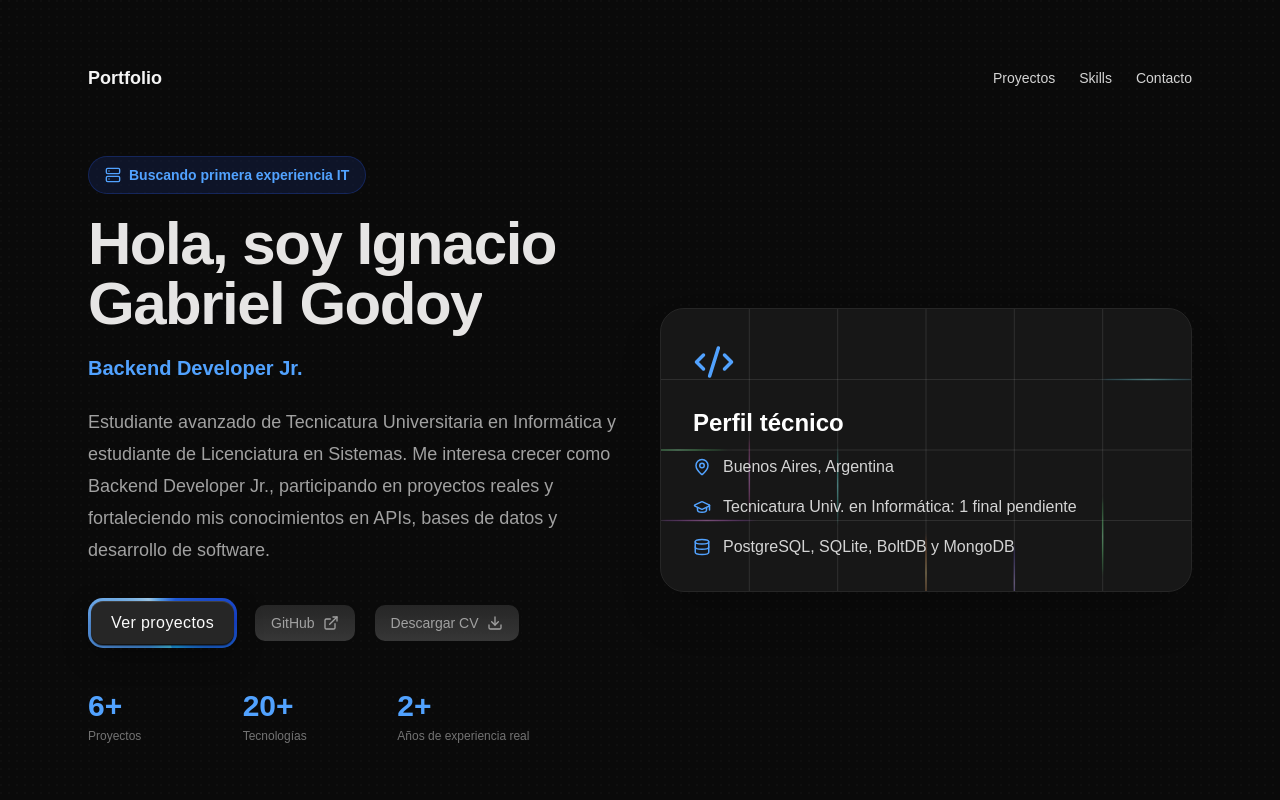
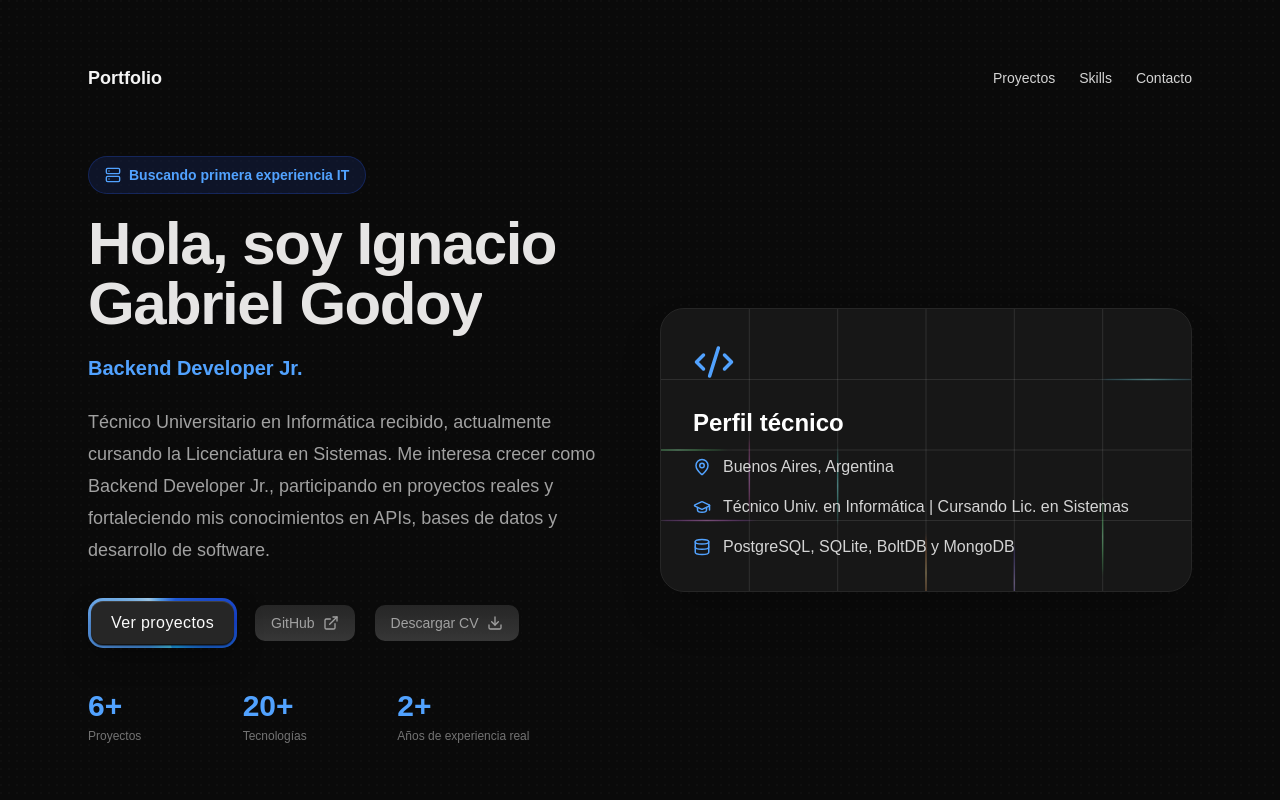
Before and after one commit to IgnacioGodoy2002/portfolio-ignacio, a React (Vite) app: page / in a window 1280 px wide. Shown: the top 800 px of the page. Built offline with nearby package versions, Linux system fonts and the light colour scheme.

Commit message:
Actualizo estado academico: recibido de Tecnico Universitario en Informatica
Corrijo la bio del hero y el perfil tecnico: ya no es estudiante de la
tecnicatura, esta recibido y cursando la Licenciatura en Sistemas.

```diff
--- a/src/components/sections/Hero.jsx
+++ b/src/components/sections/Hero.jsx
@@ -42,7 +42,7 @@ export function Hero() {
             </p>
 
             <p className="mt-6 text-lg leading-8 text-neutral-400">
-              Estudiante avanzado de Tecnicatura Universitaria en Informática y estudiante de Licenciatura en Sistemas.
+              Técnico Universitario en Informática recibido, actualmente cursando la Licenciatura en Sistemas.
               Me interesa crecer como Backend Developer Jr., participando en proyectos reales y fortaleciendo
               mis conocimientos en APIs, bases de datos y desarrollo de software.
             </p>
@@ -95,7 +95,7 @@ export function Hero() {
               </p>
               <p className="flex items-center gap-3">
                 <GraduationCap size={18} className="text-blue-400" />
-                Tecnicatura Univ. en Informática: 1 final pendiente
+                Técnico Univ. en Informática | Cursando Lic. en Sistemas
               </p>
               <p className="flex items-center gap-3">
                 <Database size={18} className="text-blue-400" />
```
